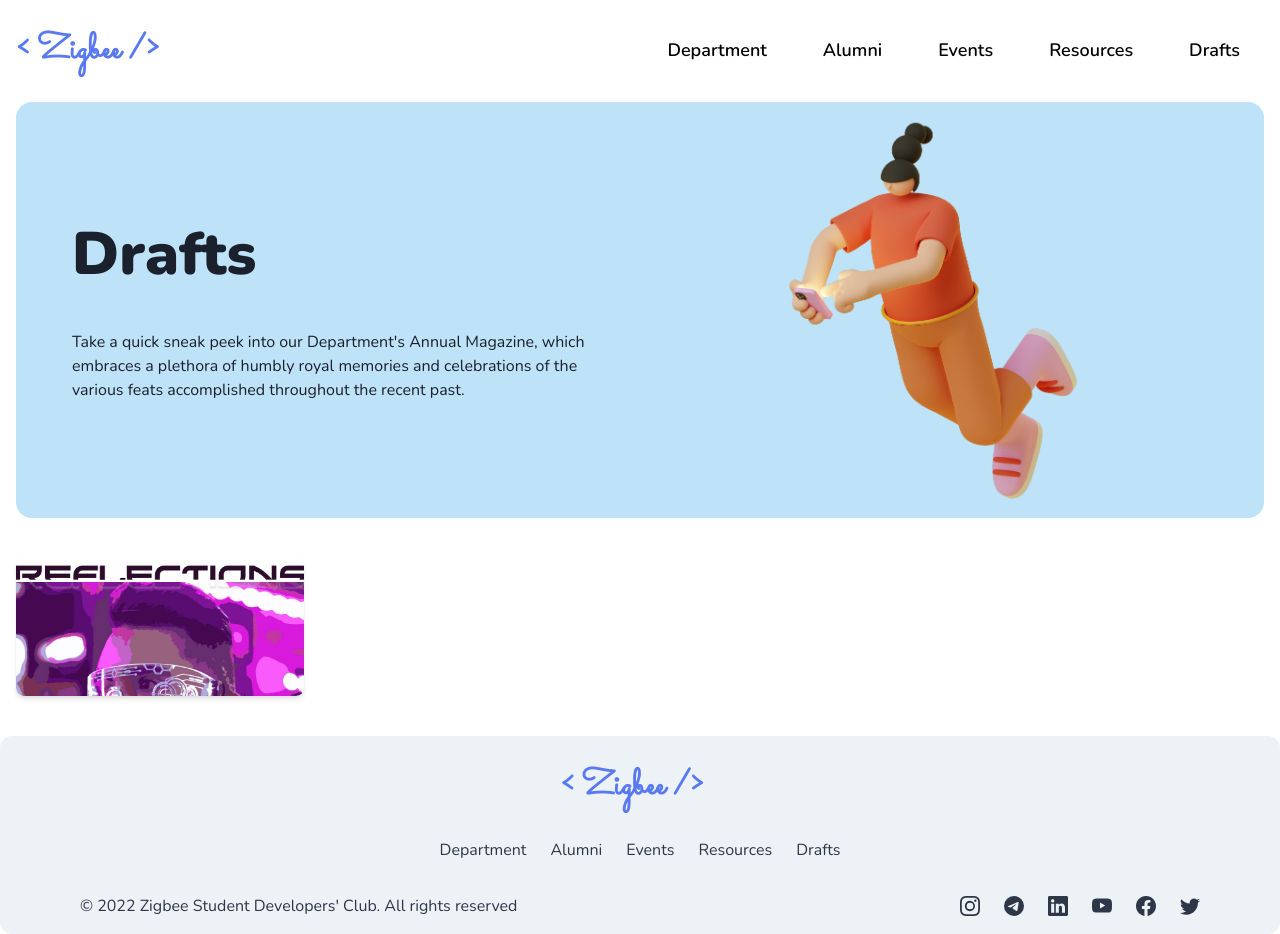
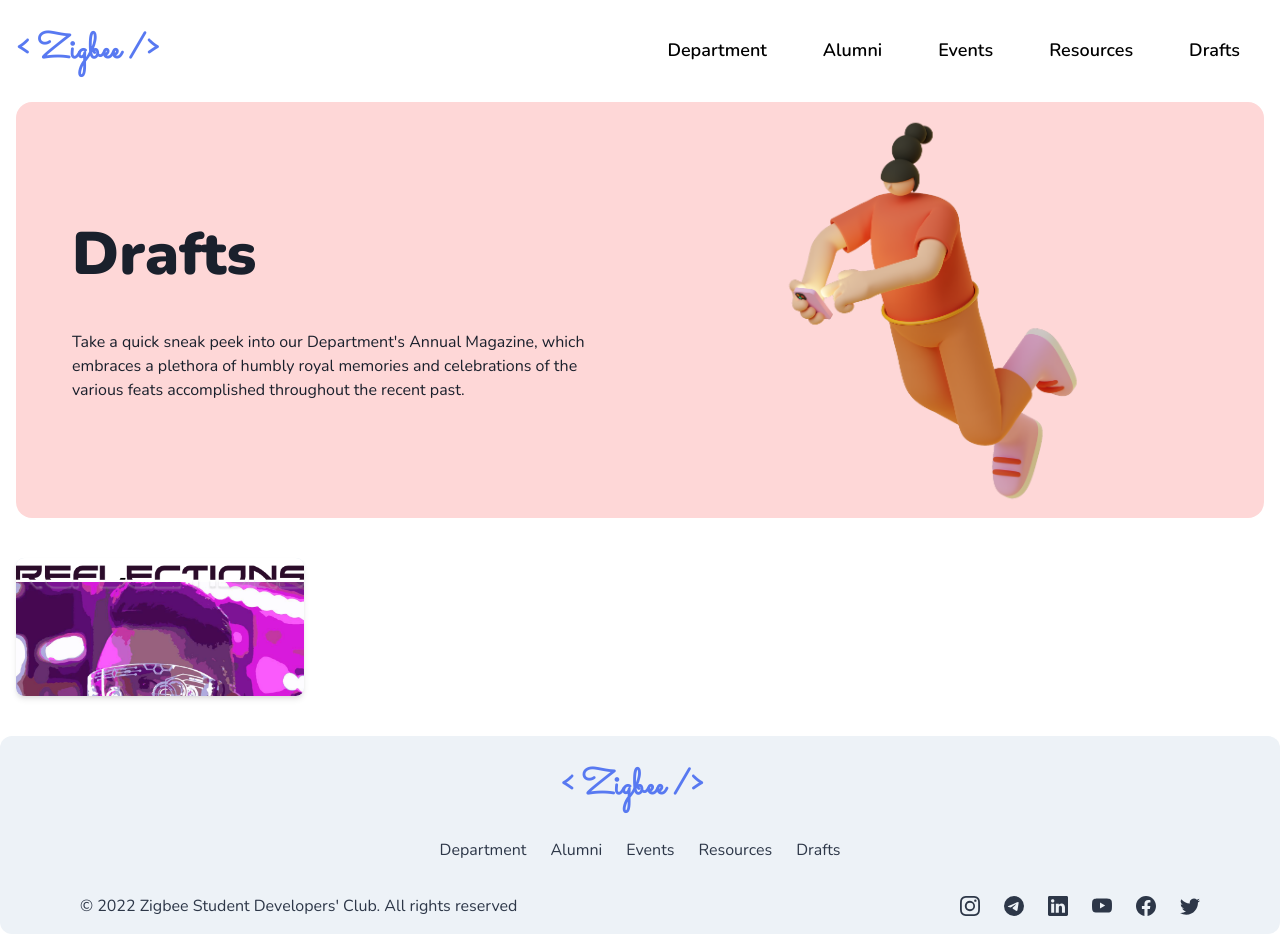
Before and after one commit to Zigbee-Student-Developers-Club/zigbee-2, a Next.js app: page /drafts in a window 1280 px wide. Built offline with nearby package versions, Linux system fonts and the light colour scheme.

Commit message:
draft header color updated

```diff
--- a/pages/drafts.tsx
+++ b/pages/drafts.tsx
@@ -32,7 +32,7 @@ const drafts = () => {
           align={"center"}
           spacing={{ base: 8, md: 10 }}
           direction={{ base: "column", md: "row" }}
-          backgroundColor={"blue.100"}
+          backgroundColor={"red.100"}
           borderRadius="2xl"
           py="4"
           px="14"
```
